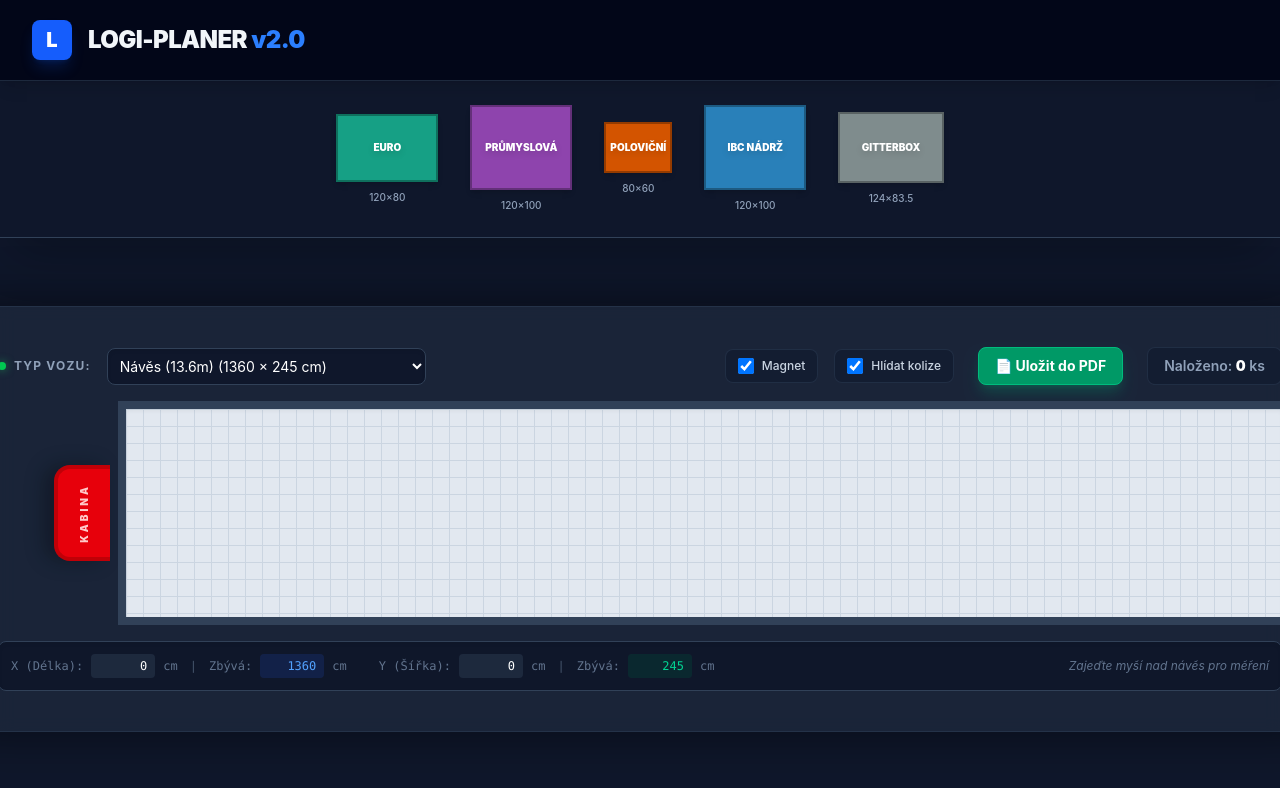
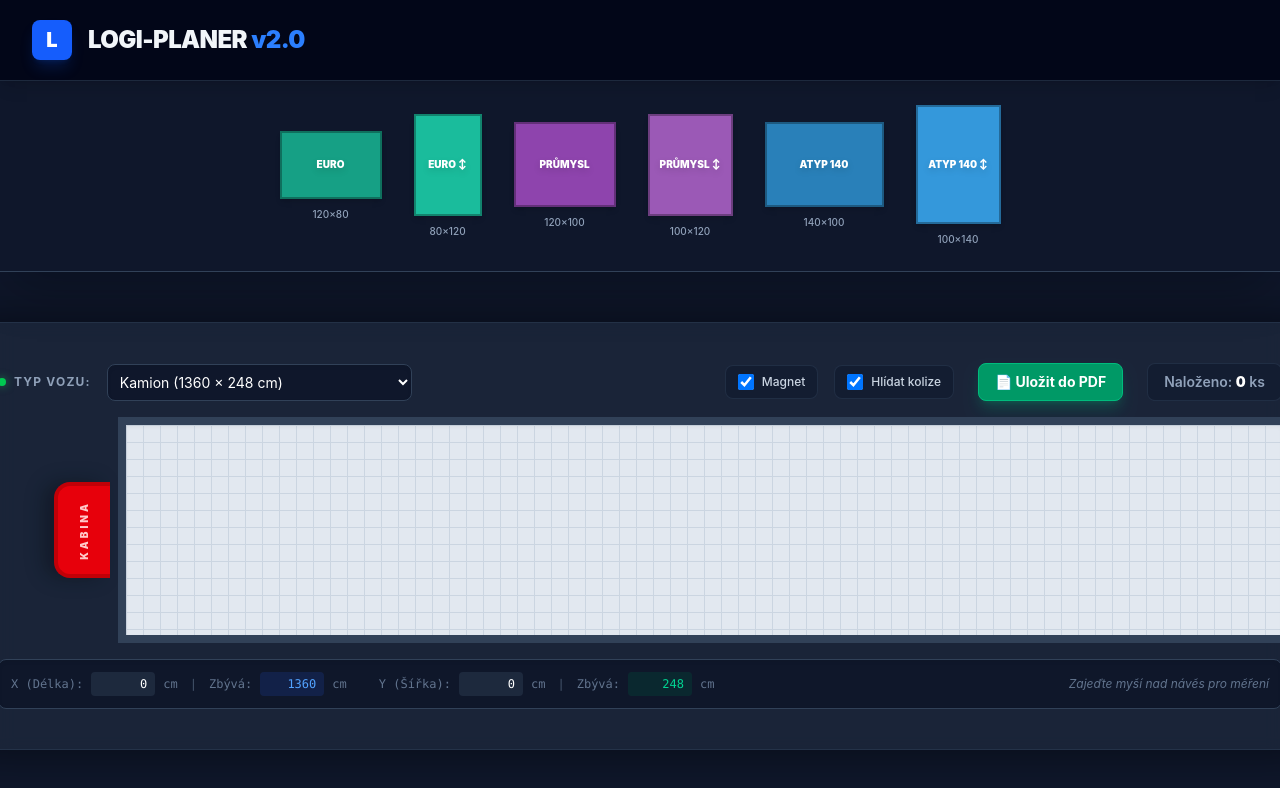
Before and after one commit to OndraHoli/logi_planner_v2, a React (Vite) app: page / in a window 1280 px wide. Shown: the top 788 px of the page. Built offline with nearby package versions, Linux system fonts and the light colour scheme.

Commit message:
upraveny rozmery

```diff
--- a/src/App.tsx
+++ b/src/App.tsx
@@ -14,25 +14,29 @@ import { toPng } from 'html-to-image';
 import { jsPDF } from 'jspdf';
 import type { Pallet, Truck } from './types';
 
-// Změněno z 0.085 na 0.85, protože počítáme o řád níž (v cm)
 const SCALE = 0.85;
 const ESCAPE_THRESHOLD_PX = 80;
-const SNAP_THRESHOLD_CM = 15; // Bylo 150 mm, teď 15 cm
+const SNAP_THRESHOLD_CM = 15;
 
+// NOVÉ ROZMĚRY PALET PODLE LOGISTIČKY
 const PALLET_TEMPLATES = [
   { id: 'euro', name: 'EURO', width: 120, height: 80, color: '#16A085' },
-  { id: 'ind', name: 'Průmyslová', width: 120, height: 100, color: '#8E44AD' },
-  { id: 'half', name: 'Poloviční', width: 80, height: 60, color: '#D35400' },
-  { id: 'ibc', name: 'IBC Nádrž', width: 120, height: 100, color: '#2980B9' },
-  { id: 'gitter', name: 'Gitterbox', width: 124, height: 83.5, color: '#7f8c8d' },
+  { id: 'euro_rot', name: 'EURO ↕', width: 80, height: 120, color: '#1abc9c' },
+  { id: 'ind', name: 'Průmysl', width: 120, height: 100, color: '#8E44AD' },
+  { id: 'ind_rot', name: 'Průmysl ↕', width: 100, height: 120, color: '#9b59b6' },
+  { id: 'atyp140', name: 'Atyp 140', width: 140, height: 100, color: '#2980B9' },
+  { id: 'atyp140_rot', name: 'Atyp 140 ↕', width: 100, height: 140, color: '#3498db' },
 ];
 
+// NOVÉ ROZMĚRY AUT PODLE LOGISTIČKY
 const TRUCK_TYPES = [
-  { id: 'semi', name: 'Návěs (13.6m)', width: 1360, height: 245 },
-  { id: 'tandem', name: 'Tandem/Přívěs (7.7m)', width: 770, height: 245 },
-  { id: 'solo', name: 'Sólo 12t (7.2m)', width: 720, height: 245 },
-  { id: 'van_box', name: 'Dodávka Plachta (4.2m)', width: 420, height: 210 },
-  { id: 'van_small', name: 'Dodávka Plechovka (3.3m)', width: 330, height: 175 },
+  { id: 'kamion', name: 'Kamion', width: 1360, height: 248 },
+  { id: 'souprava', name: 'Souprava (7.7m + 7.7m)', width: 1540, height: 240 },
+  { id: 'vlek', name: 'Vlek (7.4m + 8.2m)', width: 1560, height: 240 },
+  { id: '21pal', name: '21-ti paletové auto', width: 840, height: 240 },
+  { id: '20pal', name: '20-ti paletové auto', width: 820, height: 240 },
+  { id: '18pal', name: '18-ti paletové auto', width: 720, height: 240 },
+  { id: 'jarda', name: 'Jardovo auto', width: 600, height: 240 },
 ];
 
 function TemplateItem({ template }: { template: typeof PALLET_TEMPLATES[0] }) {
@@ -175,7 +179,6 @@ function App() {
     const xPx = e.clientX - rect.left;
     const yPx = e.clientY - rect.top;
 
-    // Převod na cm a zaokrouhlení pro čisté zobrazení
     let xCm = Math.round(xPx / SCALE);
     let yCm = Math.round(yPx / SCALE);
 
@@ -218,7 +221,6 @@ function App() {
       else if (Math.abs(y - p.position.y) < SNAP_THRESHOLD_CM) snappedY = p.position.y;
     });
 
-    // Ponecháváme možnost 1 desetinného místa pro přesnost u palet (jako je Gitterbox s 83.5 cm)
     return { x: Number(snappedX.toFixed(1)), y: Number(snappedY.toFixed(1)) };
   };
 
@@ -479,7 +481,6 @@ function App() {
                     linear-gradient(to right, #cbd5e1 1px, transparent 1px),
                     linear-gradient(to bottom, #cbd5e1 1px, transparent 1px)
                   `,
-                  // Dílek mřížky odpovídá 20 cm
                   backgroundSize: `${20 * SCALE}px ${20 * SCALE}px`,
                 }}
               >
```
